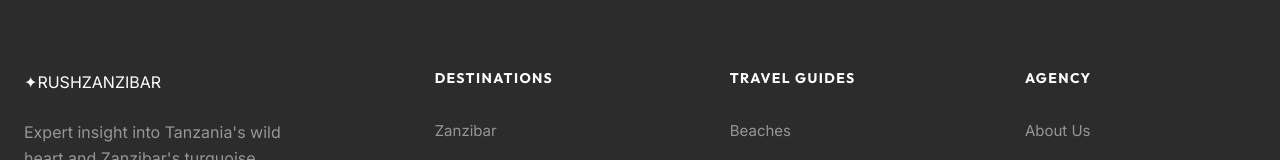
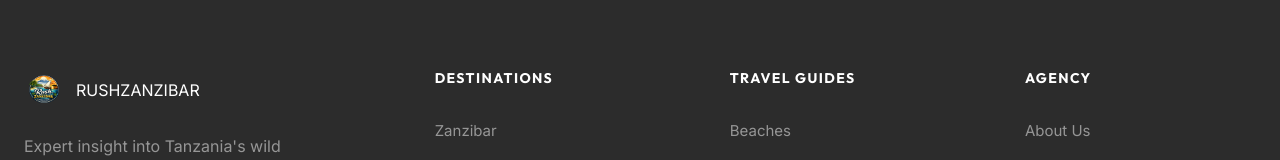
Before and after one commit to berkeklc/nyotacreative, a Next.js app in the folder apps/travel/: page / in a window 1280 px wide. Shown: the part 2080-2240 px from the top of the page. Built offline with nearby package versions, Linux system fonts and the light colour scheme; no server answers.

Commit message:
fix: Rush Zanzibar logo in footer + hero position
- Add circular logo image to Footer component
- Adjust hero background-position to 'center 70%' to show more sky
- Import next/image in Footer component

```diff
--- a/apps/travel/app/page.tsx
+++ b/apps/travel/app/page.tsx
@@ -53,7 +53,7 @@ export default async function Home() {
     <div className={styles.page}>
       {/* Hero Section */}
       <section className={styles.hero}>
-        <div className={styles.heroImageBg} style={{ backgroundImage: `url(${heroImage || '/hero-safari.jpg'})`, backgroundPosition: 'center bottom' }} />
+        <div className={styles.heroImageBg} style={{ backgroundImage: `url(${heroImage || '/hero-safari.jpg'})`, backgroundPosition: 'center 70%' }} />
         <div className={styles.heroOverlay} />
         <div className={styles.heroContent}>
           {tanzania?.name && (
--- a/apps/travel/components/Footer.tsx
+++ b/apps/travel/components/Footer.tsx
@@ -1,6 +1,7 @@
 "use client";
 
 import Link from "next/link";
+import Image from "next/image";
 import styles from "../app/page.module.css";
 
 export default function Footer() {
@@ -9,9 +10,15 @@ export default function Footer() {
             <div className="container">
                 <div className={styles.footerGrid}>
                     <div className={styles.footerBrand}>
-                        <Link href="/" className={styles.logo} style={{ color: 'var(--color-white)' }}>
-                            <span className={styles.logoIcon}>✦</span>
-                            RUSHZANZIBAR
+                        <Link href="/" className={styles.logo} style={{ color: 'var(--color-white)', display: 'flex', alignItems: 'center', gap: '0.75rem' }}>
+                            <Image
+                                src="/logo-rush-zanzibar.png"
+                                alt="Rush Zanzibar"
+                                width={40}
+                                height={40}
+                                style={{ borderRadius: "50%", objectFit: "cover" }}
+                            />
+                            <span>RUSHZANZIBAR</span>
                         </Link>
                         <p>
                             Expert insight into Tanzania's wild heart and Zanzibar's turquoise horizons.
```
